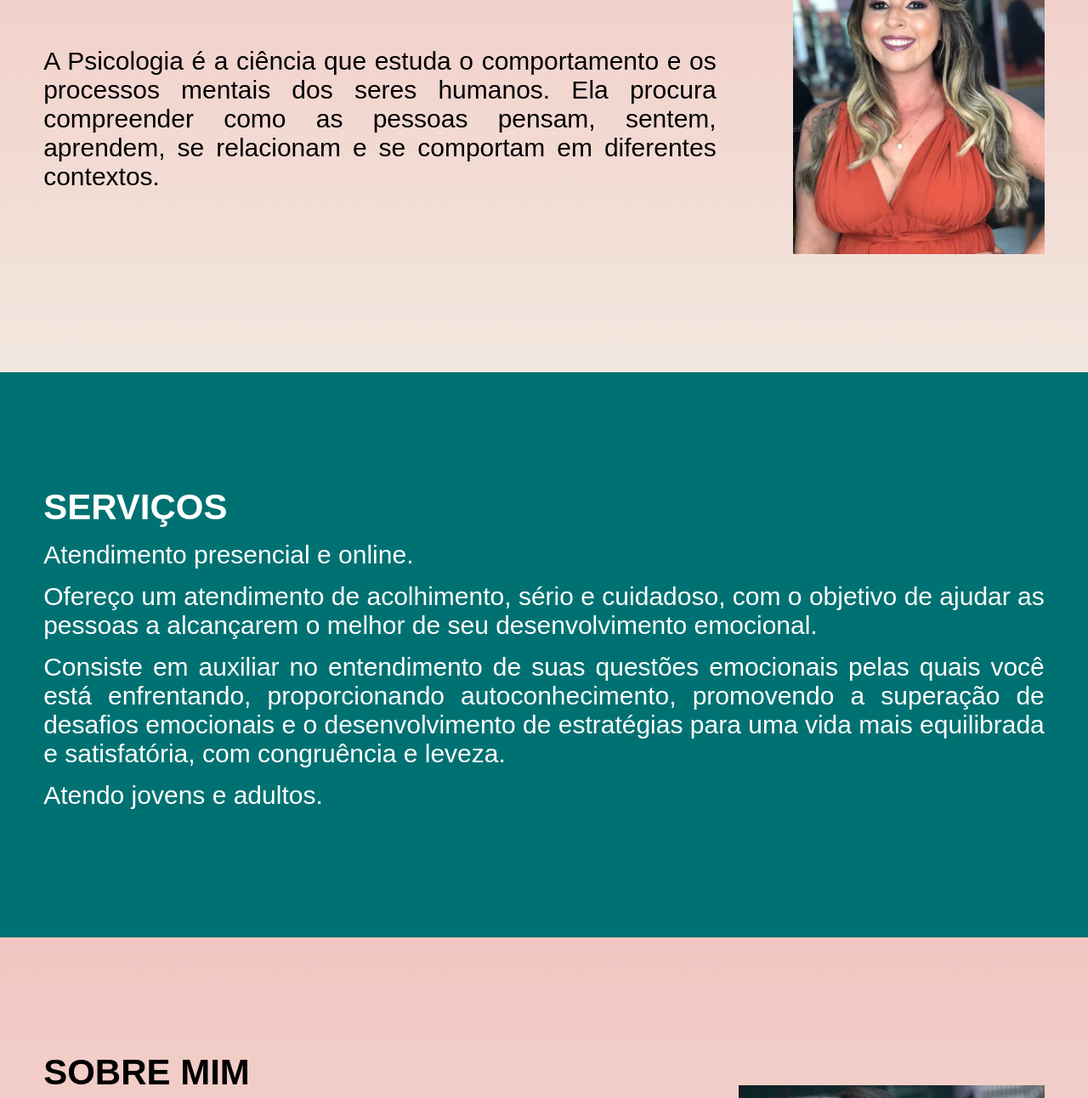
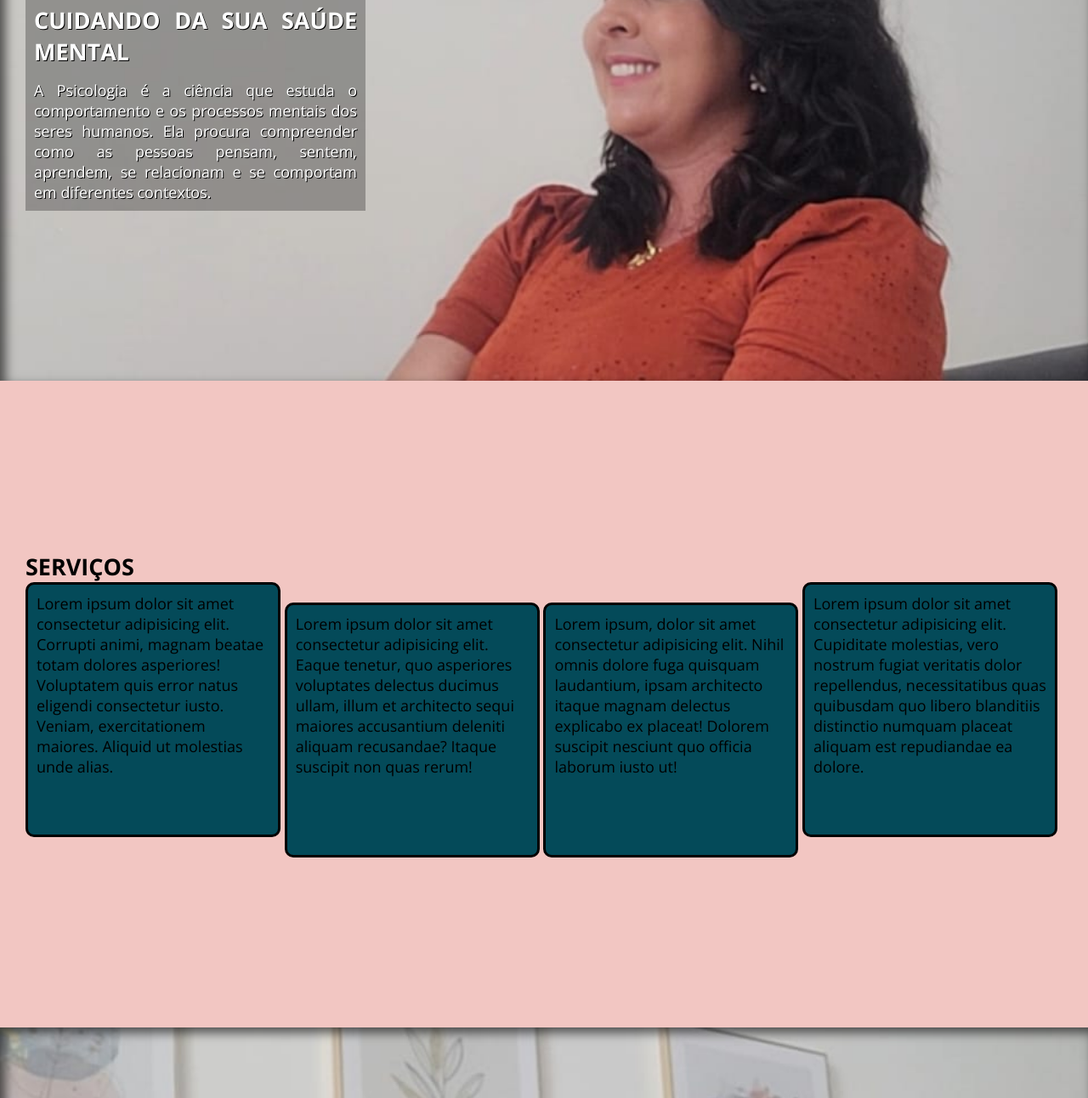
Before and after one commit to andersondev93/site-aline, a plain HTML site: page index.html in a window 1280 px wide. Shown: the part 291-1583 px from the top of the page at 85% size. Drawn offline with nearby package versions, Linux system fonts and the light colour scheme.

Commit message:
aline-02

```diff
--- a/index.html
+++ b/index.html
@@ -29,65 +29,62 @@
         </div>
     </header>
     <main>
-        <section id="secao1" class="topo-do-site">
+        <section id="secao1" class="imagem">
             <div class="Interface">
-            <div class="flex">
-                <div class="txt-topo-site">
+                <div class="topo-site">
                     <h1>CUIDANDO DA SUA SAÚDE MENTAL</h1>
                     <p>A Psicologia é a ciência que estuda o comportamento e os processos mentais dos seres humanos. Ela procura compreender como as pessoas pensam, sentem, aprendem, se relacionam e se comportam em diferentes contextos.</p>
                 </div>
-                <div class="img-topo-site">
-                    <img src="imagens/aline-perfil.png" alt="Imagem do Site">
+            </div>
+        </section>
+
+
+        <section id="secao2" class="normal">
+            <div class="Interface">
+                    <h1>SERVIÇOS</h1>
+                <div class="serviços">
+                    <div>
+                        <p>Lorem ipsum dolor sit amet consectetur adipisicing elit. Corrupti animi, magnam beatae totam dolores asperiores! Voluptatem quis error natus eligendi consectetur iusto. Veniam, exercitationem maiores. Aliquid ut molestias unde alias.</p>
+                    </div>
+                    <div>
+                        <p>Lorem ipsum dolor sit amet consectetur adipisicing elit. Eaque tenetur, quo asperiores voluptates delectus ducimus ullam, illum et architecto sequi maiores accusantium deleniti aliquam recusandae? Itaque suscipit non quas rerum!</p>
+                    </div>
+                    <div>
+                        <p>Lorem ipsum, dolor sit amet consectetur adipisicing elit. Nihil omnis dolore fuga quisquam laudantium, ipsam architecto itaque magnam delectus explicabo ex placeat! Dolorem suscipit nesciunt quo officia laborum iusto ut!</p>
+                    </div>
+                    <div>
+                        <p>Lorem ipsum dolor sit amet consectetur adipisicing elit. Cupiditate molestias, vero nostrum fugiat veritatis dolor repellendus, necessitatibus quas quibusdam quo libero blanditiis distinctio numquam placeat aliquam est repudiandae ea dolore.</p>
                     </div>
                 </div>
             </div>
         </section>
 
-
-    <section id="secao2" class="tres-do-site">
+        <section id="secao3" class="imagem">
             <div class="Interface">
-            <div class="flex">
-                <div class="txt-tres-site">
-                    <h1>SERVIÇOS</h1>
-                    <p>Atendimento presencial e online.</p>
-                    <p>Ofereço um atendimento de acolhimento, sério e cuidadoso, com o objetivo de ajudar as pessoas a alcançarem o melhor de seu desenvolvimento emocional.</p>
-                    <p>Consiste em auxiliar no entendimento de suas questões emocionais pelas quais você está enfrentando, proporcionando autoconhecimento, promovendo a superação de desafios emocionais e o desenvolvimento de estratégias para uma vida mais equilibrada e satisfatória, com congruência e leveza.</p>
-                    <p>Atendo jovens e adultos.</p>
-                </div>
-
-            </div>
-        </div>
-    </section>
-
-    <section id="secao3" class="meio-do-site">
-        <div class="Interface">
-            <div class="flex">
-                <div class="txt-meio-site">
+                <div class="sobre-mim">
                     <h1>SOBRE MIM</h1>
                     <p>Atendimento presencial e online.</p>
                     <p>Ofereço um atendimento de acolhimento, sério e cuidadoso, com o objetivo de ajudar as pessoas a alcançarem o melhor de seu desenvolvimento emocional.</p>
                     <p>Consiste em auxiliar no entendimento de suas questões emocionais pelas quais você está enfrentando, proporcionando autoconhecimento, promovendo a superação de desafios emocionais e o desenvolvimento de estratégias para uma vida mais equilibrada e satisfatória, com congruência e leveza.</p>
                     <p>Atendo jovens e adultos.</p>
                 </div>
-                <div class="img-meio-site">
-                    <img src="imagens/aline-perfil.png" alt="Imagem do Site">
             </div>
+        </section>
+
+        <section id="secao4" class="normal">
+            <div class="Interface">
+                <div class="rede-social">
+                    <h1>Redes Sociais</h1>
                 </div>
             </div>
         </section>
+        <section id="secao5" class="imagem">
 
-    <section id="secao4" class="rs-do-site">
-        <div class="Interface">
-            <div class="flex">
-                <h1>Redes Sociais</h1>
-
-                </div>
-            </div>
-        </div>
         </section>
     </main>
     <footer>
-        <h1>FINAL DO SITE</h1>
+        <p>Todos os Direitos Reservados © 2024 Aline Sandes</p>
+        <p>Criado por Anderson Gonçalves</p>
     </footer>
 </body>
 </html>
--- a/style.css
+++ b/style.css
@@ -1,14 +1,18 @@
 @charset "UTF-8";
+
+@import url('https://fonts.googleapis.com/css2?family=Open+Sans:ital,wght@0,300..800;1,300..800&display=swap');
+
+
 *{
     margin: 0;
     padding: 0;
     box-sizing: border-box;
-    font-family: Arial, Helvetica, sans-serif;
+    font-family: "Open Sans", sans-serif;
 }
 
 body{
-       background-color: #F2E8DF;
-
+    background-color:#F2E8DF ;
+    min-height: 100vh;
 }
 .Interface{
     max-width: 1280px;
@@ -66,110 +70,83 @@ header .contato-aline button{
 header .contato-aline button:hover{
     box-sizing: 0px 0px 8px  #D9564A;
 }
-section.topo-do-site{
-    padding: 135px 4%;
-    background-image: linear-gradient(to top, #F2E8DF, #F2C6C2);
 
-}
-section.topo-do-site .flex{
-    justify-content: center;
-    align-items: center;
-    gap: 90px;
-
-}
-.topo-do-site h1{
-    color: black;
-    font-size: 42px;
-
-}
-.topo-do-site .txt-topo-site p{
-    color: black;
-    margin: 70px 0;
-    font-size: 30px;
-    text-align: justify;
-}
-.topo-do-site .img-topo-site img{
-    max-width:420px;
-    max-height:370px;
-    width: auto;
-    height: auto;
-}
-
-section.meio-do-site{
-    padding: 135px 4%;
-    background-image: linear-gradient(to top, #F2E8DF, #F2C6C2);
-
-}
-section.meio-do-site .flex{
-    justify-content: center;
-    align-items: center;
-    gap: 90px;
-
-}
-.meio-do-site h1{
-    color: black;
-    font-size: 42px;
-
-}
-.meio-do-site .txt-meio-site p{
-    color: black;
-    margin: 15px 0;
-    font-size: 30px;
-    text-align: justify;
-}
-.meio-do-site .img-meio-site img{
-    max-width:500px;
-    max-height:450px;
-    width: auto;
-    height: auto;
+section{
+    padding-top: 25vh;
+    padding-bottom: 25vh;
+    padding-left: 30px;
+    font-size: 18px;
 
 }
 
-section.tres-do-site{
-    padding: 135px 4%;
-    background-color: #007172;
-}
-section.tres-do-site .flex{
-    justify-content: center;
-    align-items: center;
-    gap: 90px;
-
-}
-.tres-do-site h1{
-    color: #ffffff;
-    font-size: 42px;
-
-}
-.tres-do-site .txt-tres-site p{
-    color: #ffffff;
-    margin: 15px 0;
-    font-size: 30px;
-    text-align: justify;
-}
-.tres-do-site .img-tres-site img{
-    max-width:1500px;
-    max-height:1450px;
-    width: auto;
-    height: auto;
-    background-position: 0%;
+section.normal{
+    background-color: #F2C6C2;
 
 }
 
-section.rs-do-site{
-    padding: 400px 4%;
-    background-image: linear-gradient(to top, #F2E8DF, #F2C6C2);
+section.imagem{
+    box-shadow: inset 6px 6px 13px 0px rgba(0, 0, 0, 0.637);
+    background-color: rgba(0, 0, 0, 0.329);
+    color: white;
+    text-shadow: 1px 1px 0px black;
+    background-position: left center;
+    background-size: cover;
+    background-attachment: fixed;
 }
 
-.rs-do-site h1{
-    color: #D9564A;
-    font-size: 42px;
+.imagem p{
+    padding-top: 15px;
 }
+
+#secao1{
+    background-image: url('imagens/aline-03.jpeg');
+}
+
+#secao3{
+    background-image: url('imagens/aline-02.jpeg');
+}
+
+div.topo-site{
+    background-color: rgba(0, 0, 0, 0.274);
+    width: 400px;
+    display: inline-block;
+    padding: 10px;
+    text-align: justify;
+}
+
+div.sobre-mim{
+    background-color: rgba(0, 0, 0, 0.274);
+    width: 400px;
+    display: inline-block;
+    padding: 10px;
+    text-align: justify;
+}
+
+.serviços div{
+    border: black solid;
+    background-color: #044A59;
+    width: 300px;
+    height: 300px;
+    display: inline-block;
+    align-items: center;
+    justify-content: space-between;
+    border-radius: 10px;
+    padding: 10px;
+
+
+
+}
+
+
+
+#secao5{
+    padding: 10px;
+    background-position: center center;
+}
+
 footer{
     background-color: #044A59;
     padding: 25px 4%;
+    text-align: center;
+    color: white;
 }
-
-footer h1{
-    color: white;
-    text-align: center;
-}
```
Lines whose indentation alone changed are shown as unchanged.
